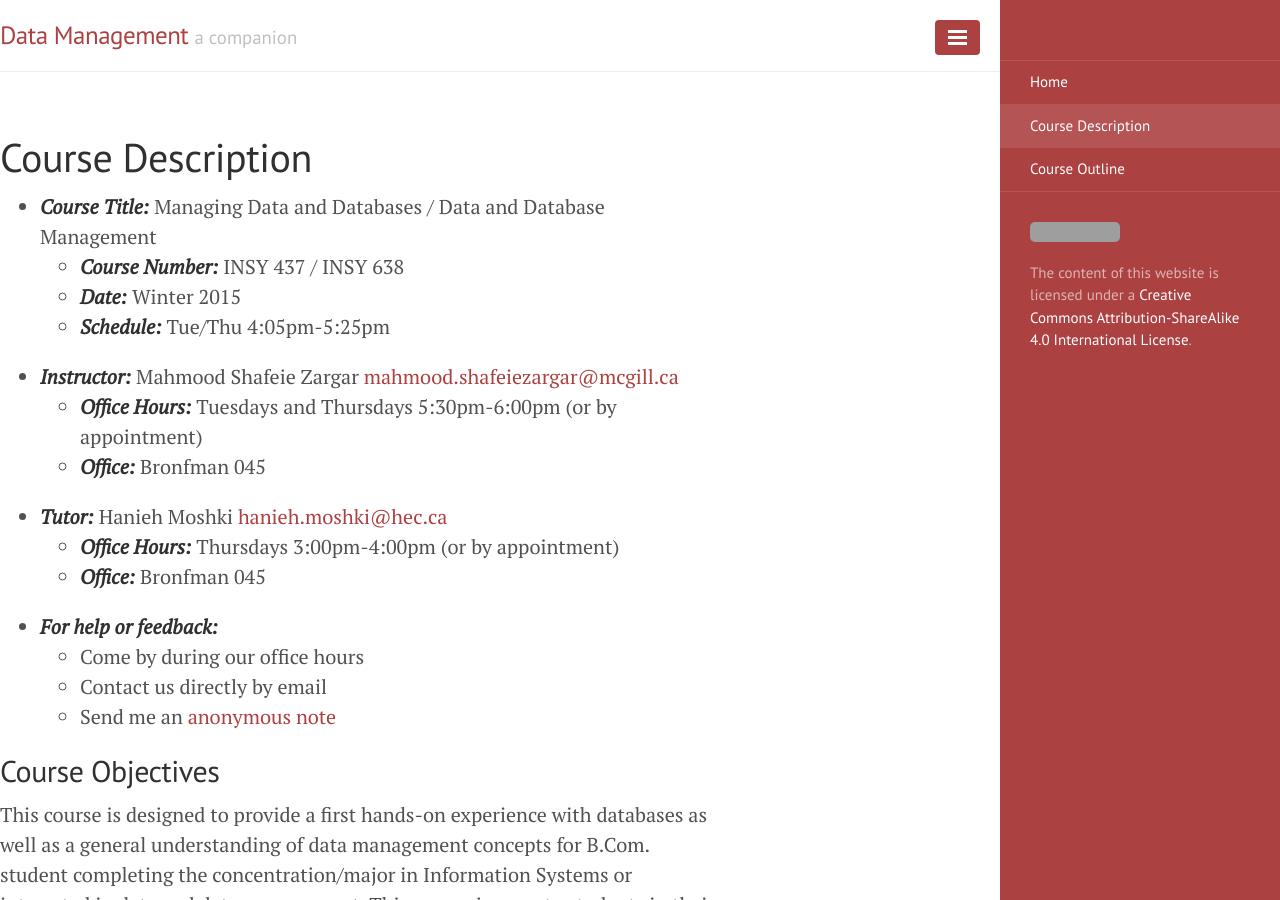
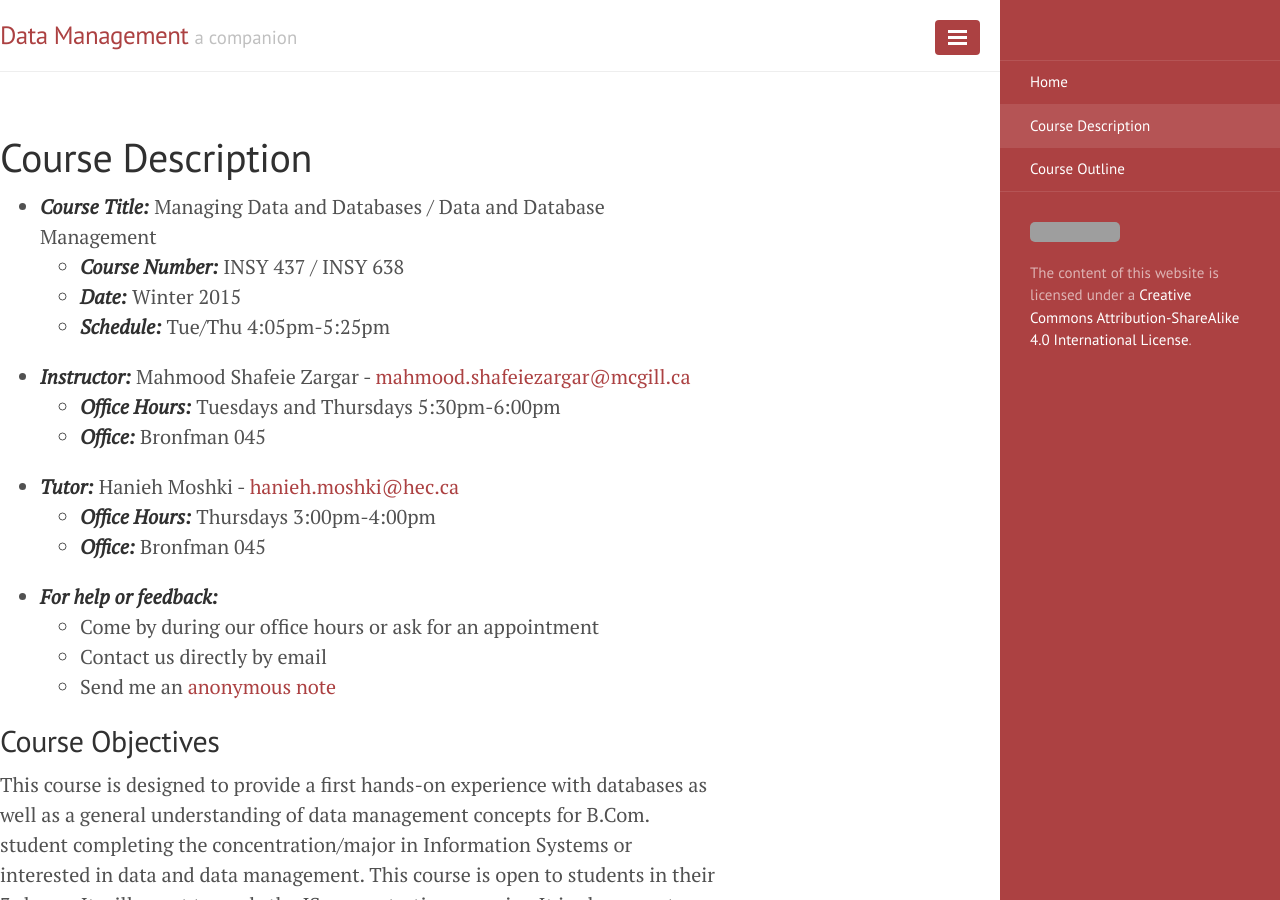
Before and after one commit to retrography/data-management, a Jekyll site: the page built from description.md, in a window 1280 px wide and 900 px high. Built offline with Jekyll 4.4.1, drawn with Linux system fonts in a browser that asks for light colours; Markdown is read by kramdown in place of the engine named in the settings; grey boxes are pictures that could not be loaded.

Commit message:
some slides

```diff
--- a/description.md
+++ b/description.md
@@ -7,14 +7,14 @@ title: Course Description
     - ___Course Number:___ INSY 437 / INSY 638
     - ___Date:___ Winter 2015
     - ___Schedule:___ Tue/Thu 4:05pm-5:25pm
-- ___Instructor:___ Mahmood Shafeie Zargar <mahmood.shafeiezargar@mcgill.ca>
-    - ___Office Hours:___ Tuesdays and Thursdays 5:30pm-6:00pm (or by appointment)
+- ___Instructor:___ Mahmood Shafeie Zargar - <mahmood.shafeiezargar@mcgill.ca>
+    - ___Office Hours:___ Tuesdays and Thursdays 5:30pm-6:00pm
     - ___Office:___ Bronfman 045
-- ___Tutor:___ Hanieh Moshki <hanieh.moshki@hec.ca>
-    - ___Office Hours:___ Thursdays 3:00pm-4:00pm (or by appointment)
+- ___Tutor:___ Hanieh Moshki - <hanieh.moshki@hec.ca>
+    - ___Office Hours:___ Thursdays 3:00pm-4:00pm
     - ___Office:___ Bronfman 045
 - ___For help or feedback:___
-    - Come by during our office hours
+    - Come by during our office hours or ask for an appointment
     - Contact us directly by email
     - Send me an [anonymous note](https://docs.google.com/forms/d/1A6zZo6vwcwyzfDQqiakAViRVhTKXQ9LcOMcSMocIdnM)
 
```
